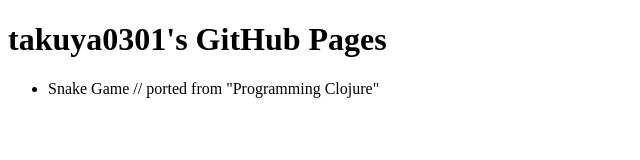
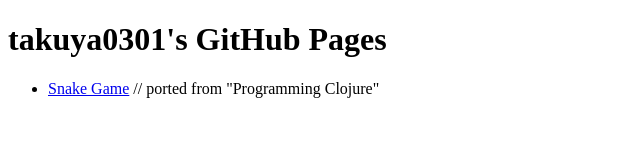
Before and after one commit to takuya0301/takuya0301.github.io, a plain HTML site: page index.html in a window 1280 px wide. Shown: the full height of the page, 0-640 px from the left. Drawn offline with Linux system fonts and the light colour scheme.

Commit message:
Add a link to snake-js-ported-from-clojure project pages

```diff
--- a/index.html
+++ b/index.html
@@ -2,5 +2,5 @@
 <title>takuya0301's GitHub Pages</title>
 <h1>takuya0301's GitHub Pages</h1>
 <ul>
-<li>Snake Game // ported from "Programming Clojure"</li>
+<li><a href="snake-js-ported-from-clojure">Snake Game</a> // ported from "Programming Clojure"</li>
 </ul>
```
